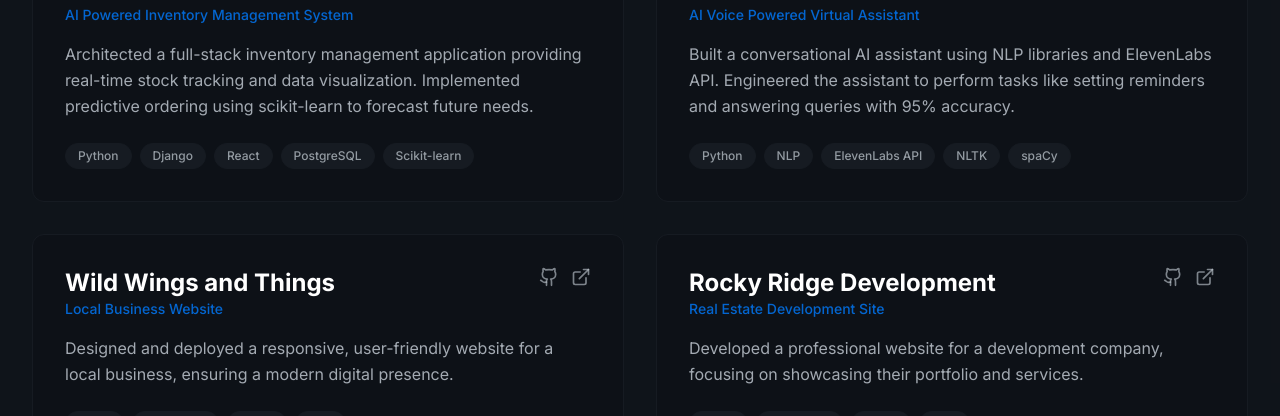
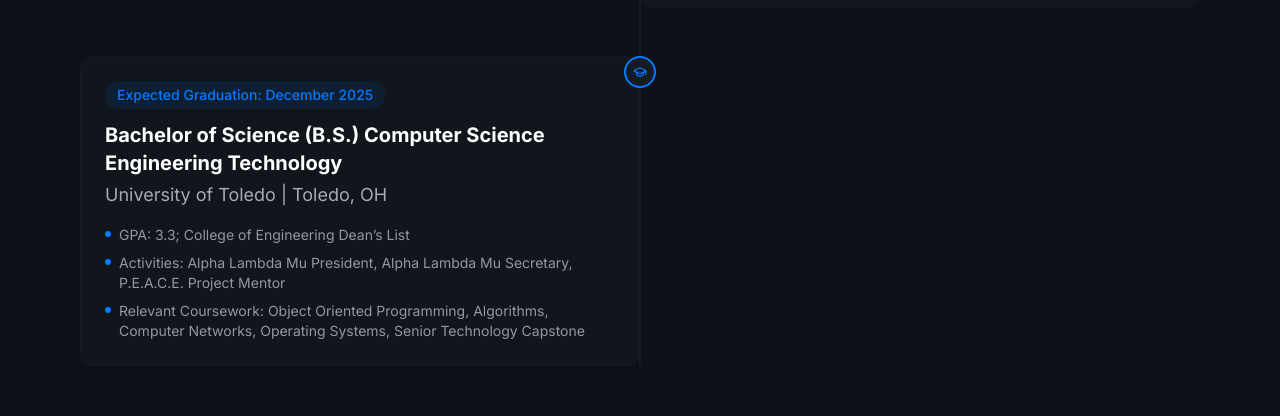
Before and after one commit to aaadnan259/Portfolio, a Next.js app: page / in a window 1280 px wide. Shown: the part 1904-2320 px from the top of the page. Built offline with nearby package versions, Linux system fonts and the light colour scheme.

Commit message:
fix: restore experience and education section

```diff
--- a/src/app/page.tsx
+++ b/src/app/page.tsx
@@ -1,6 +1,7 @@
 import Navbar from "@/components/Navbar";
 import Hero from "@/components/Hero";
 import About from "@/components/About";
+import Experience from "@/components/Experience";
 import Projects from "@/components/Projects";
 import Skills from "@/components/Skills";
 import Contact from "@/components/Contact";
@@ -16,6 +17,9 @@ export default function Home() {
         <About />
       </RevealOnScroll>
       <RevealOnScroll width="100%">
+        <Experience />
+      </RevealOnScroll>
+      <RevealOnScroll width="100%">
         <Projects />
       </RevealOnScroll>
       <RevealOnScroll width="100%">
```
